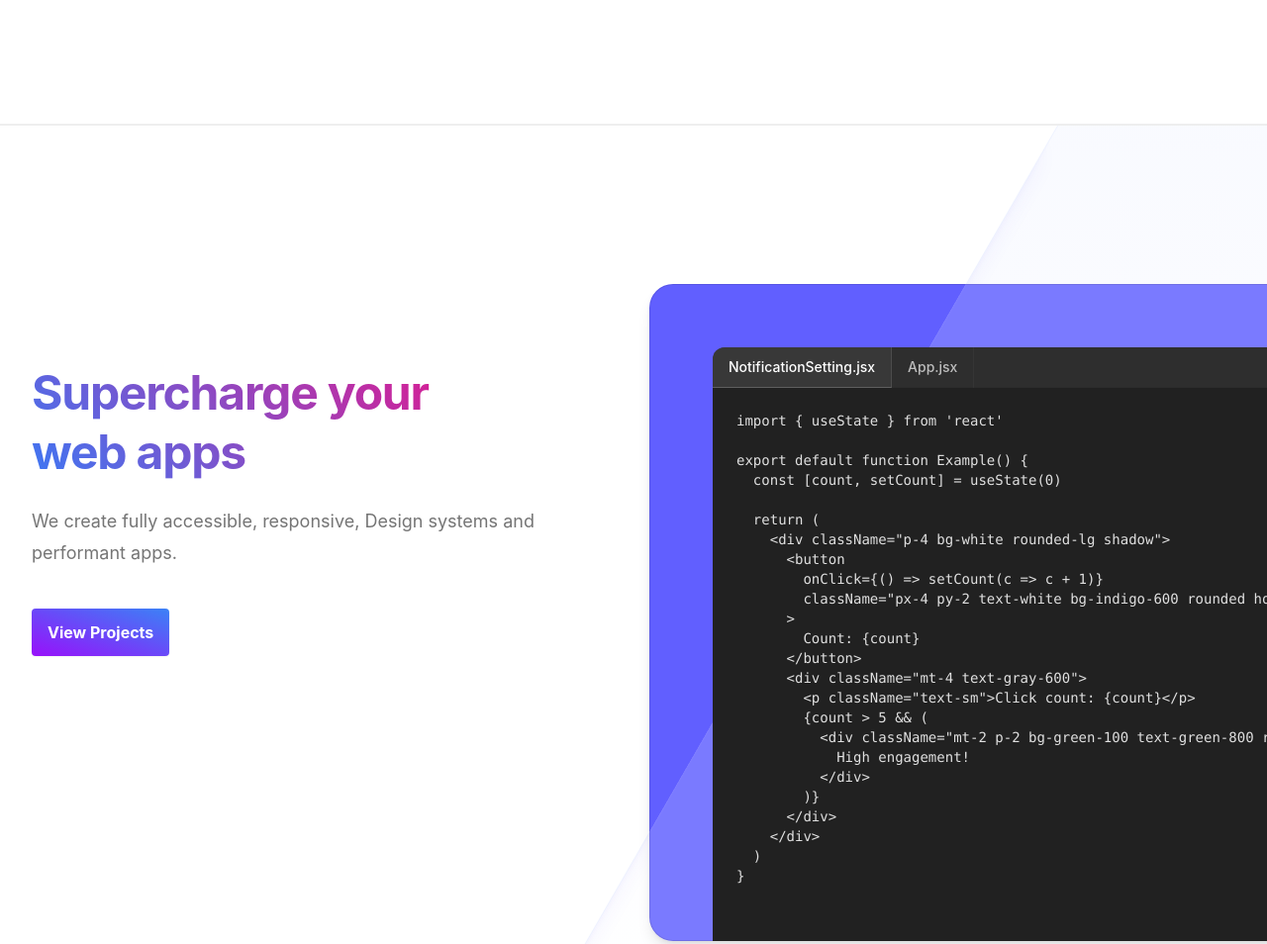
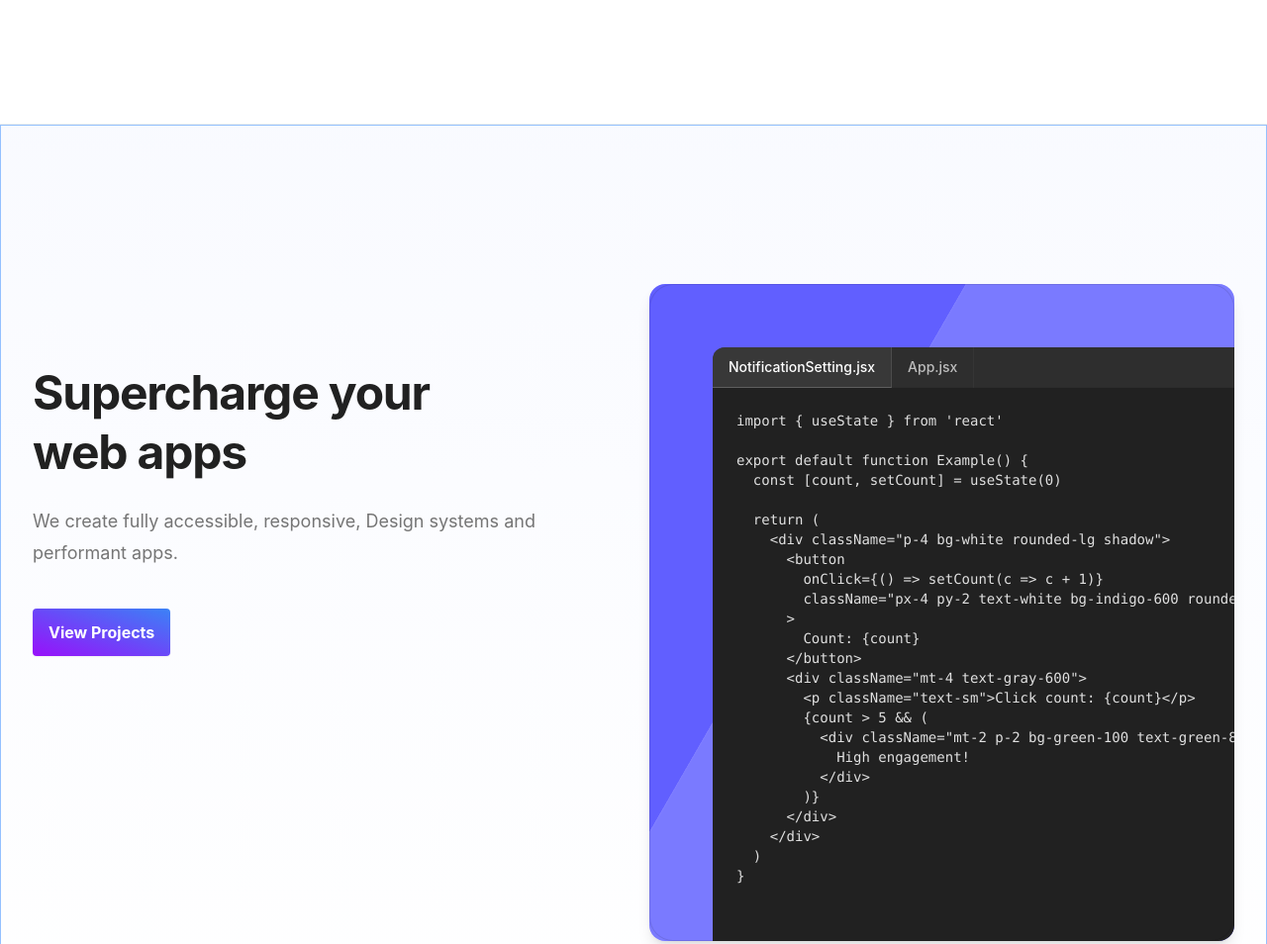
Before and after one commit to pchae/astro-saturdays, an Astro site: page / in a window 1280 px wide. Shown: the part 649-1603 px from the top of the page at 99% size. Built offline with nearby package versions, Linux system fonts and the light colour scheme; Astro itself is replaced by a stand-in of ours.

Commit message:
refactor(components): enhance HeroCode section with styling updates

```diff
--- a/src/components/react/HeroCode.tsx
+++ b/src/components/react/HeroCode.tsx
@@ -3,14 +3,14 @@ import { Button } from '@headlessui/react'
 
 export default function HeroCode() {
   return (
-    <section className="border-y border-gray-200">
-      <div className="relative isolate overflow-hidden bg-linear-to-b from-indigo-100/20">
-        <div className="mx-auto max-w-7xl pt-10 pb-24 sm:pb-32 lg:grid lg:grid-cols-2 lg:gap-x-8 lg:px-8 lg:py-40">
+    <section id="code">
+      <div className="relative isolate overflow-hidden bg-linear-to-b from-indigo-100/20 border-y border-blue-200">
+        <div className="mx-auto max-w-7xl pt-10 pb-24 sm:pb-32 lg:grid lg:grid-cols-2 lg:gap-x-8 lg:px-8 lg:py-40 border-x border-blue-200">
           <div className="px-6 lg:px-0 lg:pt-4">
             <div className="mx-auto max-w-2xl">
               <div className="max-w-lg">
                 <div className="mt-24 sm:mt-32 lg:mt-16" />
-                  <h1 className="mt-10 text-4xl sm:text-5xl font-bold tracking-tight leading-tight text-pretty red-to-blue">
+                  <h1 className="mt-10 text-4xl sm:text-5xl font-bold tracking-tight leading-tight text-pretty text-gray-900">
                     Supercharge your web apps
                   </h1>
                   <p className="mt-6 text-lg/8 text-gray-600">
@@ -28,13 +28,9 @@ export default function HeroCode() {
               </div>
             </div>
           </div>
-          <div className="mt-20 sm:mt-24 md:mx-auto md:max-w-2xl lg:mx-0 lg:mt-0 lg:w-screen">
-            <div
-              className="absolute inset-y-0 right-1/2 -z-10 -mr-10 w-[200%] skew-x-[-30deg] bg-white ring-1 shadow-xl shadow-indigo-600/10 ring-indigo-50 md:-mr-20 lg:-mr-36"
-              aria-hidden="true"
-            />
-            <div className="shadow-lg md:rounded-3xl">
-              <div className="bg-indigo-500 [clip-path:inset(0)] md:[clip-path:inset(0_round_var(--radius-3xl))]">
+          <div className="mt-20 sm:mt-24 md:mx-auto md:max-w-2xl lg:mx-0 lg:mt-0 lg:max-w-full">
+            <div className="shadow-lg md:rounded-2xl">
+              <div className="bg-indigo-500 [clip-path:inset(0)] md:[clip-path:inset(0_round_var(--radius-2xl))]">
                 <div
                   className="absolute -inset-y-px left-1/2 -z-10 ml-10 w-[200%] skew-x-[-30deg] bg-indigo-100 opacity-20 ring-1 ring-white ring-inset md:ml-20 lg:ml-36"
                   aria-hidden="true"
```
